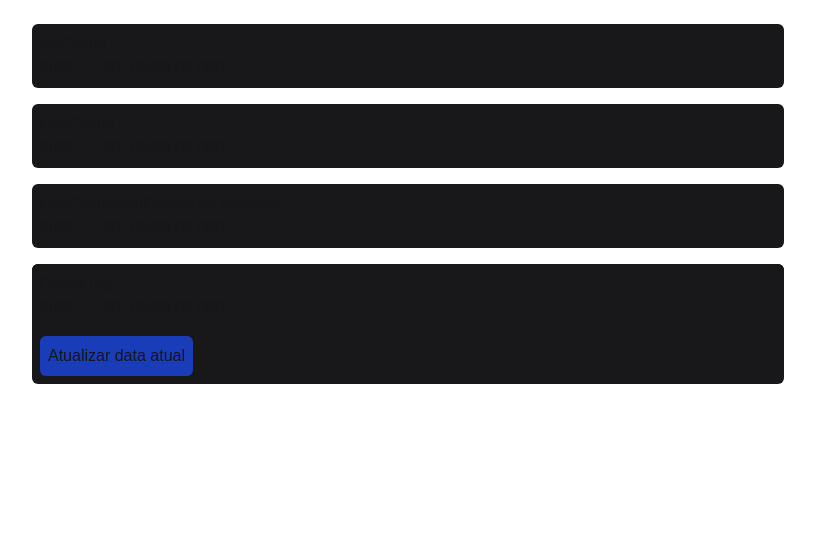
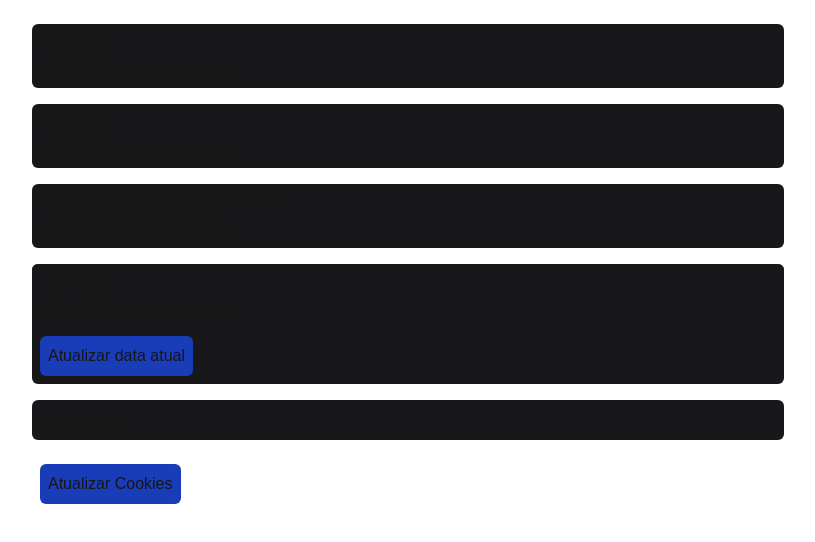
Before and after one commit to MatheusAltrao/nextjs-16-cache-components, a Next.js app: page / in a window 1280 px wide. Shown: the top 542 px of the page, without its empty margins (232-1047 px from the left). Built offline with nearby package versions, Linux system fonts and the light colour scheme; no server answers.

Commit message:
feat(cookies/fetchers): Adiciona funções para manipulação de cookies e atualiza componentes para exibir dados de tempo atual

```diff
--- /dev/null
+++ b/app/actions/on-update-cookies-action.ts
@@ -0,0 +1,8 @@
+'use server'
+
+import { cookies } from 'next/headers'
+
+export async function onUpdateCookies() {
+  const cookiesStorage = await cookies()
+  cookiesStorage.set('date', new Date().toISOString())
+}
--- /dev/null
+++ b/app/components/fetchers/current-time-fetchers.tsx
@@ -0,0 +1,38 @@
+import { cookies } from 'next/headers'
+import {
+  fetchCurrentTimeNoCache,
+  fetchCurrentTimeWithUseCache,
+  fetchCurrentTimeWithUseCacheAndCacheLife,
+  fetchCurrentTimeWithUseCacheAndCacheTag,
+} from '../../http/fetch-current-time'
+import CardCurrentTime from '../ui/card-current-time'
+
+export async function CurrentTimeNoCache() {
+  const currentTimeNoCache = await fetchCurrentTimeNoCache()
+  return <CardCurrentTime title="NoCache" value={currentTimeNoCache} />
+}
+
+export async function CurrentTimeWithUseCache() {
+  const currentTimeWithUseCache = await fetchCurrentTimeWithUseCache()
+  return <CardCurrentTime title="UseCache" value={currentTimeWithUseCache} />
+}
+
+export async function CurrentTimeWithUseCacheAndCacheLife() {
+  const currentTimeWithUseCacheAndCacheLife = await fetchCurrentTimeWithUseCacheAndCacheLife()
+  return <CardCurrentTime title="UseCacheAndCacheLife seconds" value={currentTimeWithUseCacheAndCacheLife} />
+}
+
+export async function CurrentTimeWithUseCacheAndCacheTag() {
+  const currentTimeWithUseCacheAndCacheTag = await fetchCurrentTimeWithUseCacheAndCacheTag()
+  return <CardCurrentTime title="CacheTag" value={currentTimeWithUseCacheAndCacheTag} />
+}
+
+export async function GetUserCookies() {
+  'use cache: private'
+  const data = await cookies()
+  const dateCookie = data.get('date')
+  const formatCookies = JSON.stringify(dateCookie, null, 2)
+  return <CardCurrentTime title="get cookies" value={formatCookies} />
+}
+
+export async function onUpdateUserCookies() {}
--- a/app/components/fetchers/current-time-no-cache.tsx
+++ /dev/null
@@ -1,22 +0,0 @@
-import { fetchCurrentTimeNoCache, fetchCurrentTimeWithUseCache, fetchCurrentTimeWithUseCacheAndCacheLife, fetchCurrentTimeWithUseCacheAndCacheTag } from "../../http/fetch-current-time";
-import CardCurrentTime from "../ui/card-current-time";
-
-export async function CurrentTimeNoCache() {
-    const currentTimeNoCache = await fetchCurrentTimeNoCache();
-    return <CardCurrentTime title="NoCache" value={currentTimeNoCache} />;
-}
-
-export async function CurrentTimeWithUseCache() {
-    const currentTimeWithUseCache = await fetchCurrentTimeWithUseCache();
-    return <CardCurrentTime title="UseCache" value={currentTimeWithUseCache} />;
-}
-
-export async function CurrentTimeWithUseCacheAndCacheLife() {
-    const currentTimeWithUseCacheAndCacheLife = await fetchCurrentTimeWithUseCacheAndCacheLife();
-    return <CardCurrentTime title="UseCacheAndCacheLife seconds" value={currentTimeWithUseCacheAndCacheLife} />;
-}
-
-export async function CurrentTimeWithUseCacheAndCacheTag() {
-    const currentTimeWithUseCacheAndCacheTag = await fetchCurrentTimeWithUseCacheAndCacheTag();
-    return <CardCurrentTime title="CacheTag" value={currentTimeWithUseCacheAndCacheTag} />;
-}
--- /dev/null
+++ b/app/components/ui/update-cookies-button.tsx
@@ -0,0 +1,9 @@
+import { onUpdateCookies } from '@/app/actions/on-update-cookies-action'
+
+export default function UpdateCookies() {
+  return (
+    <form action={onUpdateCookies} className="p-2">
+      <button className="bg-blue-800 p-2 rounded-md cursor-pointer active:opacity-60 transition-opacity">Atualizar Cookies</button>
+    </form>
+  )
+}
--- /dev/null
+++ b/app/components/ui/update-current-time-button.tsx
@@ -0,0 +1,9 @@
+import { onUpdateCurrentTag } from '@/app/actions/on-update-current-tag-action'
+
+export default function UpdateCurrentTimeButton() {
+  return (
+    <form action={onUpdateCurrentTag} className="p-2">
+      <button className="bg-blue-800 p-2 rounded-md cursor-pointer active:opacity-60 transition-opacity">Atualizar data atual</button>
+    </form>
+  )
+}
--- a/app/components/update/update-current-time-button.tsx
+++ /dev/null
@@ -1,13 +0,0 @@
-'use client'
-
-interface UpdateCurrentTimeButtonProps {
-    onUpdate: () => void
-}
-
-export default function UpdateCurrentTimeButton({ onUpdate }: UpdateCurrentTimeButtonProps) {
-    return (
-        <div className="p-2" >
-            <button className="bg-blue-800 p-2 rounded-md cursor-pointer active:opacity-60 transition-opacity" type="button" onClick={onUpdate} >Atualizar data atual</button>
-        </div>
-    )
-}
--- a/app/page.tsx
+++ b/app/page.tsx
@@ -1,12 +1,17 @@
-import { Suspense } from "react";
-import { onUpdateCurrentTag } from "./actions/on-update-current-tag-action";
-import { CurrentTimeNoCache, CurrentTimeWithUseCache, CurrentTimeWithUseCacheAndCacheLife, CurrentTimeWithUseCacheAndCacheTag } from "./components/fetchers/current-time-no-cache";
-import UpdateCurrentTimeButton from "./components/update/update-current-time-button";
+import { Suspense } from 'react'
+import {
+  CurrentTimeNoCache,
+  CurrentTimeWithUseCache,
+  CurrentTimeWithUseCacheAndCacheLife,
+  CurrentTimeWithUseCacheAndCacheTag,
+  GetUserCookies,
+} from './components/fetchers/current-time-fetchers'
+import UpdateCookies from './components/ui/update-cookies-button'
+import UpdateCurrentTimeButton from './components/ui/update-current-time-button'
 
 export default function Home() {
-
   return (
-    <div className="p-6 w-full max-w-[800px] mx-auto space-y-4" >
+    <div className="p-6 w-full max-w-[800px] mx-auto space-y-4">
       <Suspense fallback={<div>Loading no cache...</div>}>
         <CurrentTimeNoCache />
       </Suspense>
@@ -17,10 +22,15 @@ export default function Home() {
         <CurrentTimeWithUseCacheAndCacheLife />
       </Suspense>
 
-      <div className="bg-zinc-900 rounded-md" >
+      <div className="bg-zinc-900 rounded-md">
         <CurrentTimeWithUseCacheAndCacheTag />
-        <UpdateCurrentTimeButton onUpdate={onUpdateCurrentTag} />
+        <UpdateCurrentTimeButton />
       </div>
+
+      <Suspense fallback={<div>Loading cookies...</div>}>
+        <GetUserCookies />
+        <UpdateCookies />
+      </Suspense>
     </div>
-  );
+  )
 }
--- a/package.json
+++ b/package.json
@@ -20,6 +20,7 @@
     "@types/react-dom": "^19",
     "eslint": "^9",
     "eslint-config-next": "16.0.5",
+    "prettier": "^3.7.3",
     "tailwindcss": "^4",
     "typescript": "^5"
   }
```
Also changed, not shown: 2 other files (tests, documents, lock files or other folders).
